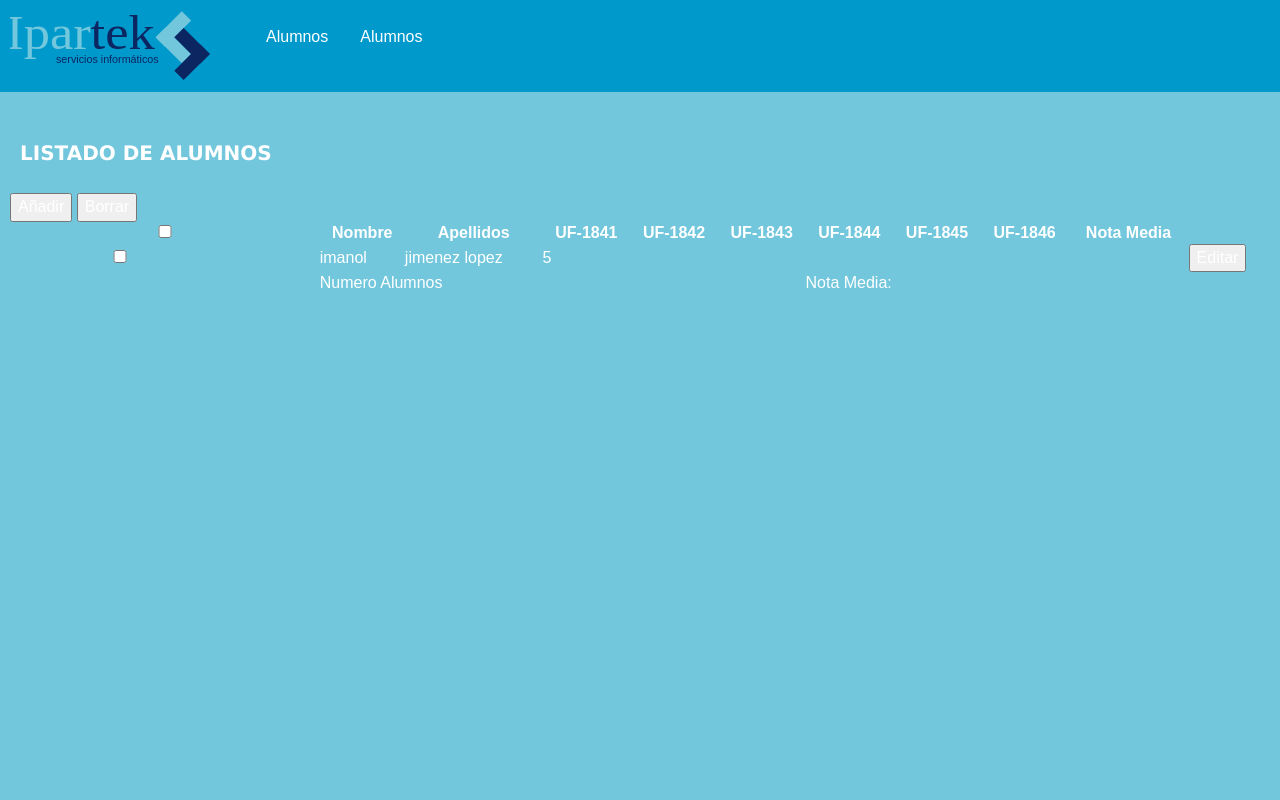
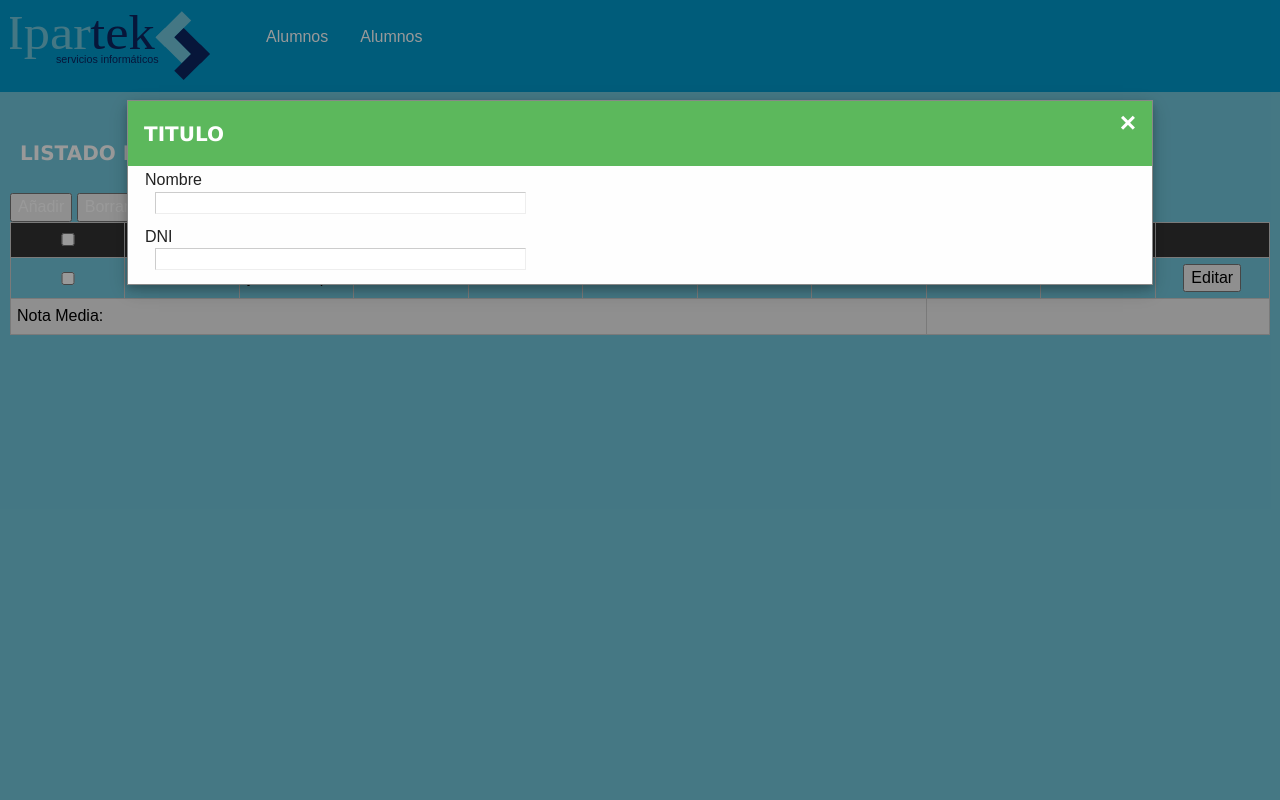
Before and after one commit to urko-vi/HTML5, a plain HTML site: page javascript.html in a window 1280 px wide. Both pictures are taken after a click on the button "Añadir". Shown: the top 800 px of the page. Drawn offline with Linux system fonts and the light colour scheme.

Commit message:
Eventos sobre elementos generados dincamicamente.

```diff
--- a/css/main.css
+++ b/css/main.css
@@ -390,6 +390,161 @@ svg#Capa_1{
     box-shadow: inset 0 0 3px #000,0 0 2px rgba(0,0,0,.5),0 2px 3px #666;
 
 }
+
+/***    VENTANA MODAL ***/
+/* The Modal (background) */
+.modal {
+    display: none; /* Hidden by default */
+    position: fixed; /* Stay in place */
+    z-index: 1; /* Sit on top */
+    padding-top: 100px; /* Location of the box */
+    left: 0;
+    top: 0;
+    width: 100%; /* Full width */
+    height: 100%; /* Full height */
+    overflow: auto; /* Enable scroll if needed */
+    background-color: rgb(0, 0, 0); /* Fallback color */
+    background-color: rgba(0, 0, 0, 0.4); /* Black w/ opacity */
+}
+
+/* Modal Content */
+.modal-content {
+    position: relative;
+    background-color: #fefefe;
+    margin: auto;
+    padding: 0;
+    border: 1px solid #888;
+    width: 80%;
+    box-shadow: 0 4px 8px 0 rgba(0, 0, 0, 0.2), 0 6px 20px 0 rgba(0, 0, 0, 0.19);
+    -webkit-animation-name: animatetop;
+    -webkit-animation-duration: 0.4s;
+    animation-name: animatetop;
+    animation-duration: 0.4s
+}
+
+form header div {
+    font-size: 90%;
+    color: #999;
+}
+
+form header h2 {
+    margin: 0 0 5px 0;
+}
+
+form > div {
+    clear: both;
+    overflow: hidden;
+    padding: 1px;
+    margin: 0 0 10px 0;
+}
+
+form > div > fieldset > div > div {
+    margin: 0 0 5px 0;
+}
+
+form > div > label,
+legend {
+    width: 25%;
+    /*float: left;*/
+    padding-right: 10px;
+}
+
+form > div > div,
+form > div > fieldset > div {
+    width: 75%;
+    /* float: right;*/
+}
+
+form > div > fieldset label {
+    font-size: 90%;
+}
+
+fieldset {
+    border: 0;
+    padding: 0;
+}
+
+input[type=text],
+input[type=email],
+input[type=url],
+input[type=password],
+textarea {
+    width: 100%;
+    border-top: 1px solid #ccc;
+    border-left: 1px solid #ccc;
+    border-right: 1px solid #eee;
+    border-bottom: 1px solid #eee;
+}
+
+input[type=text],
+input[type=email],
+input[type=url],
+input[type=password] {
+    width: 50%;
+}
+
+input[type=text]:focus,
+input[type=email]:focus,
+input[type=url]:focus,
+input[type=password]:focus,
+textarea:focus {
+    outline: 0;
+    border-color: #4697e4;
+}
+
+/* Add Animation */
+@-webkit-keyframes animatetop {
+    from {
+        top: -300px;
+        opacity: 0
+    }
+    to {
+        top: 0;
+        opacity: 1
+    }
+}
+
+@keyframes animatetop {
+    from {
+        top: -300px;
+        opacity: 0
+    }
+    to {
+        top: 0;
+        opacity: 1
+    }
+}
+
+/* The Close Button */
+.close {
+    color: white;
+    float: right;
+    font-size: 28px;
+    font-weight: bold;
+}
+
+.close:hover,
+.close:focus {
+    color: #000;
+    text-decoration: none;
+    cursor: pointer;
+}
+
+.modal-header {
+    padding: 2px 16px;
+    background-color: #5cb85c;
+    color: white;
+}
+
+.modal-body {
+    padding: 2px 16px;
+}
+
+.modal-footer {
+    padding: 2px 16px;
+    background-color: #5cb85c;
+    color: white;
+}
 /*** CUERPO ***/
 main header {
    background-color: transparent;
@@ -421,6 +576,53 @@ main section:nth-child(odd) {
 main section:nth-child(even) {
     background-color: #0c2661;
 }
+
+/*** TABLE ***/
+table {
+    table-layout: fixed;
+    width: 90px;
+    word-break: break-all;
+    width: 100%;
+    border-collapse: collapse;
+}
+
+/* Zebra striping */
+tr:nth-of-type(odd) {
+    background: #eee;
+}
+
+td, th {
+    padding: 6px;
+    border: 1px solid #ccc;
+    text-align: center;
+}
+
+th {
+    background: #333;
+    color: white;
+    font-weight: bold;
+}
+
+tfoot td {
+    text-align: left;
+    color: black;
+}
+
+tbody tr {
+    color: black;
+}
+
+table input {
+    width: 50px;
+}
+
+tr input,
+tr button {
+    display: block;
+    margin: auto;
+}
+
+/**** MEDIA QUERIES ****/
 @media (min-width: 320px) {
     ul.navigation {
         flex-direction: column;
--- a/javascript.html
+++ b/javascript.html
@@ -42,13 +42,14 @@
         <header><h2>Listado de Alumnos</h2></header>
 
         <div>
-            <button>Añadir</button>
-            <button>Borrar</button>
+            <button class="btn btn-info">Añadir</button>
+            <button class="btn btn-danger">Borrar</button>
+            <span>Total Alumnos:</span>
         </div>
         <table id="listado-alumnos">
             <thead>
             <tr>
-                <th><input type="checkbox"></th>
+                <th align="center"><input type="checkbox"></th>
                 <th>Nombre</th>
                 <th>Apellidos</th>
                 <th>UF-1841</th>
@@ -62,11 +63,9 @@
             </tr>
             </thead>
             <tfoot>
-            <td>
-            <td colspan="3">Numero Alumnos</td>
-            <td colspan="2"></td>
-            <td colspan="3">Nota Media:</td>
-            <td colspan="3"></td>
+            <tr>
+                <td colspan="8">Nota Media:</td>
+                <td colspan="3"></td>
             </tr>
             </tfoot>
             <tbody>
@@ -83,6 +82,45 @@
 <footer>
     Practicas con javascript
 </footer>
+<div id="myModal" class="modal">
+
+    <!-- Modal content -->
+    <div class="modal-content">
+        <div class="modal-header">
+            <span class="close">×</span>
+            <h2>Titulo</h2>
+        </div>
+        <div class="modal-body">
+            <form action="#" method="post">
+                <!--
+                <div><label for="dn"></label><input type="text" value="" id="dni"/></div>
+                <input type="text" value="" id="nombre" name="nombre"/>
+                <input type="text" value="" id="apellidos" id="nombre"/>
+
+                --->
+                <div>
+                    <label class="desc" for="nombre">Nombre</label>
+                    <div>
+                        <input id="nombre" name="nombre" type="text" class="field text fn" value="" size="8"
+                               tabindex="1">
+                    </div>
+                </div>
+                <div>
+                    <label class="desc" for="dni">DNI</label>
+                    <div>
+                        <input id="dni" name="dni" type="email" spellcheck="false" value="" maxlength="9" tabindex="2">
+                    </div>
+                </div>
+            </form>
+        </div>
+        <!--
+        <div class="modal-footer">
+            <h3>Modal Footer</h3>
+        </div>
+        -->
+    </div>
+
+</div>
 <!-- Google Analytics: change UA-XXXXX-X to be your site's ID. -->
 <script>
     (function(b,o,i,l,e,r){b.GoogleAnalyticsObject=l;b[l]||(b[l]=
--- a/js/main.js
+++ b/js/main.js
@@ -16,7 +16,8 @@ jQuery(document).ready(function($) {
             var nombre = nombres[i];
             var apellido = apellidos[i];
             var html_text = "<tr>" +
-                "<td><input type='checkbox' value=''/> </td>" +
+                "<tr>" +
+                "<td align='center'><input type='checkbox' value=''/></td>" +
                 "<td>" + nombre + "</td>" +
                 "<td>" + apellido + "</td>" +
                 "<td>" + nUF1841[nombre] + "</td>" +
@@ -26,7 +27,7 @@ jQuery(document).ready(function($) {
                 "<td></td>" +
                 "<td></td>" +
                 "<td></td>" +
-                "<td><button>Editar</button></td>" +
+                "<td align='center'><button>Editar</button></td>" +
                 "</tr>";
             $('#listado-alumnos tbody').append(html_text);
         }
@@ -42,7 +43,8 @@ jQuery(document).ready(function($) {
         // $("#listado-alumnos tbody input[type='checkbox']").checked(true);
         //attr vs (prop e is) ---> tiempo de carga
         // prop vs is ---> prop identifica elementos cargados dinamicamente mientras is no
-        if ($("#listado-alumnos thead input").prop("checked")) {
+
+        if ($(this).prop("checked")) {
             $("#listado-alumnos tbody input").prop("checked", true);
         } else {
             $("#listado-alumnos tbody input").prop("checked", false);
@@ -85,6 +87,18 @@ jQuery(document).ready(function($) {
         e.preventDefault();
         return false;
     });
+    $("#alumnos div button.btn-info").on("click", function (e) {
+        alert("Has pulsado añadir");
+        $("#myModal").css("display", "block");
+
+    });
+    $("#alumnos div button.btn-danger").on("click", function (e) {
+        alert("Has pulsado borrar");
+        $("#myModal").css("display", "block");
+    });
+    $("#myModal").click(function (e) {
+        $("#myModal").css("display", "none");
+    });
     //tracear();
 });
 function calcularLetra(numero){
```
